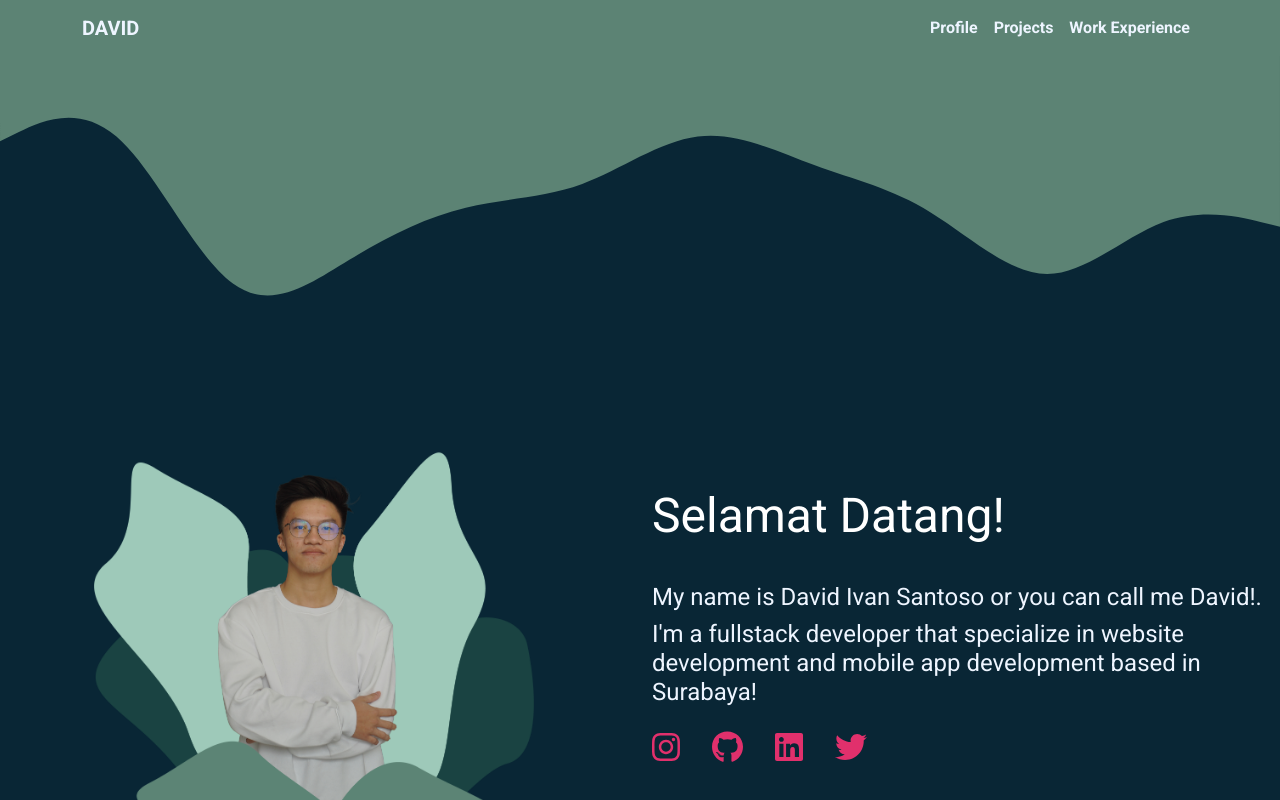
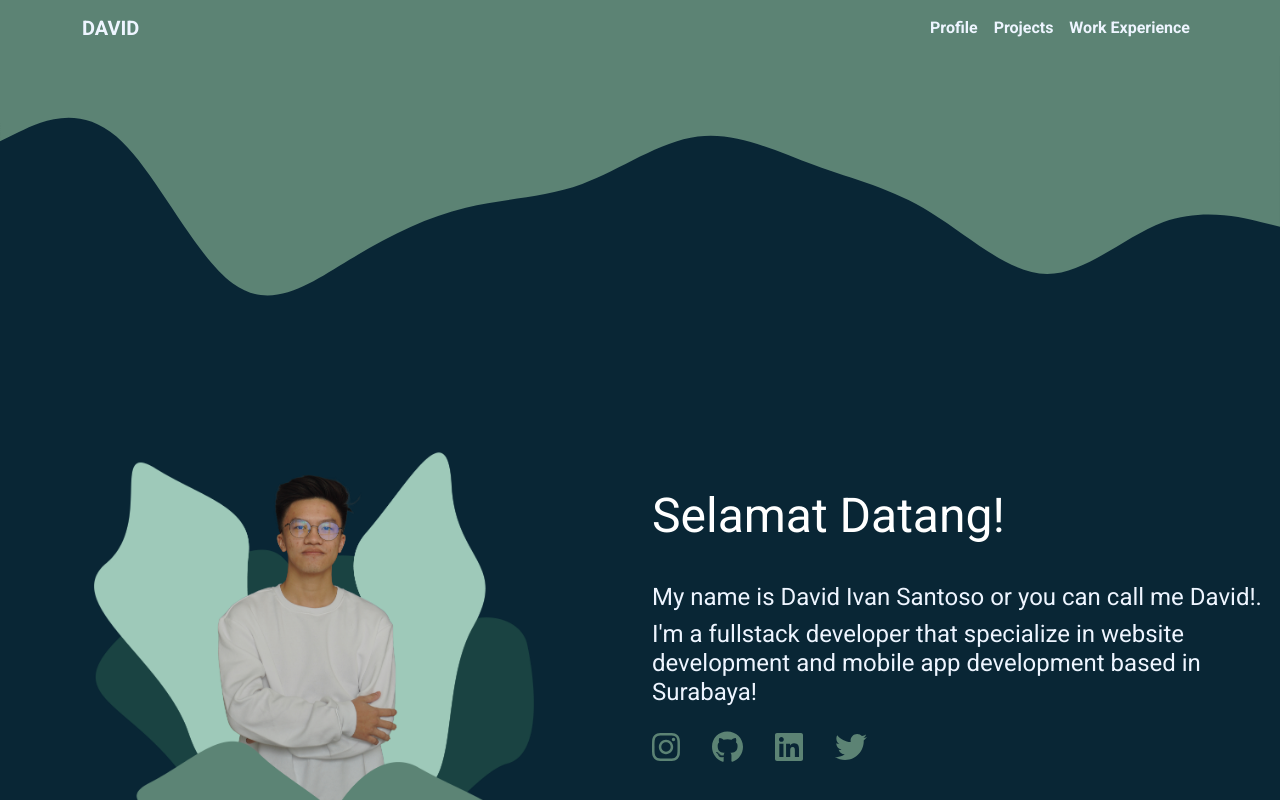
Before and after one commit to DavidIvanSantoso/portfolio-app, a React (Vite) app: page / in a window 1280 px wide. Shown: the top 800 px of the page. Built offline with nearby package versions, Linux system fonts and the light colour scheme.

Commit message:
navbar fix

```diff
--- a/src/App.jsx
+++ b/src/App.jsx
@@ -1,12 +1,12 @@
 import "./App.css";
 import "bootstrap/dist/css/bootstrap.min.css";
 import LandingPage from "./LandingPage/LandingPage";
-import NavbarTop from "./Navbar/Navbar";
+// import NavbarTop from "./Navbar/Navbar";
 
 function App() {
   return (
     <>
-      <NavbarTop></NavbarTop>
+      {/* <NavbarTop></NavbarTop> */}
       <LandingPage></LandingPage>
     </>
   );
--- a/src/LandingPage/LandingPage.css
+++ b/src/LandingPage/LandingPage.css
@@ -19,7 +19,8 @@ body {
   margin-bottom: -2px;
 }
 .social-media-blob:hover {
-  background-color: aliceblue;
+  /* background-color: aliceblue; */
+  color: #eef5ff;
 }
 .profile-text {
   display: flex;
--- a/src/LandingPage/LandingPage.jsx
+++ b/src/LandingPage/LandingPage.jsx
@@ -4,6 +4,7 @@ import "../LandingPage/LandingPage.css";
 import profileImg from "../assets/ProfileImg/profilepic.png";
 import { FontAwesomeIcon } from "@fortawesome/react-fontawesome";
 import { useEffect, useState } from "react";
+import NavbarTop from "../Navbar/Navbar";
 // import { FaVuejs, FaReact, FaHtml5, FaCss3Alt } from "react-icons/fa";
 import {
   faInstagram,
@@ -70,6 +71,7 @@ function LandingPage() {
 
   return (
     <>
+      <NavbarTop></NavbarTop>
       <Container
         fluid
         className="introduction"
@@ -88,7 +90,10 @@ function LandingPage() {
             ></path>
           </svg>
         </Row>
-        <Row className="align-items-center justify-content-center">
+        <Row
+          className="align-items-center justify-content-center"
+          id="profile-page"
+        >
           <Col xs={12} md={6} className="text-center mb-3 mb-md-0">
             <div className="profile-picture">
               <Image src={profileImg} width="70%" fluid rounded />
@@ -117,25 +122,25 @@ function LandingPage() {
                   className="me-3 social-media-blob"
                   icon={faInstagram}
                   size="2x"
-                  style={{ color: "#E1306C" }}
+                  style={{ color: "#5c8374" }}
                 />
                 <FontAwesomeIcon
                   className="mx-3 social-media-blob"
                   icon={faGithub}
                   size="2x"
-                  style={{ color: "#E1306C" }}
+                  style={{ color: "5c8374" }}
                 />
                 <FontAwesomeIcon
                   className="mx-3 social-media-blob"
                   icon={faLinkedin}
                   size="2x"
-                  style={{ color: "#E1306C" }}
+                  style={{ color: "#5c8374" }}
                 />
                 <FontAwesomeIcon
                   className="mx-3 social-media-blob"
                   icon={faTwitter}
                   size="2x"
-                  style={{ color: "#E1306C" }}
+                  style={{ color: "#5c8374" }}
                 />
               </div>
             </Row>
@@ -175,7 +180,7 @@ function LandingPage() {
             ></path>
           </svg>
         </Row>
-        <Row className="skills-page">
+        <Row className="skills-page" id="skill-page">
           <Skills></Skills>
         </Row>
         <Row>
@@ -194,7 +199,7 @@ function LandingPage() {
         {/* <Row className="work-exp">
           <WorkExperience></WorkExperience>
         </Row> */}
-        <Row className="projects">
+        <Row className="projects" id="project-page">
           <Project></Project>
         </Row>
       </Container>
--- a/src/Navbar/Navbar.jsx
+++ b/src/Navbar/Navbar.jsx
@@ -17,13 +17,13 @@ function NavbarTop() {
               className="justify-content-end"
             >
               <Nav>
-                <Nav.Link href="#home" className="nav-link-custom">
+                <Nav.Link href="#profile-page" className="nav-link-custom">
                   Profile
                 </Nav.Link>
-                <Nav.Link href="#features" className="nav-link-custom">
+                <Nav.Link href="#project-page" className="nav-link-custom">
                   Projects
                 </Nav.Link>
-                <Nav.Link href="#pricing" className="nav-link-custom">
+                <Nav.Link href="#work-page" className="nav-link-custom">
                   Work Experience
                 </Nav.Link>
               </Nav>
--- a/src/WorkExperience/WorkExperience.jsx
+++ b/src/WorkExperience/WorkExperience.jsx
@@ -1,3 +1,4 @@
+/* eslint-disable no-unused-vars */
 import { Container, Row, Col } from "react-bootstrap";
 import "../WorkExperience/WorkExperience.css";
 function WorkExperience() {
```
